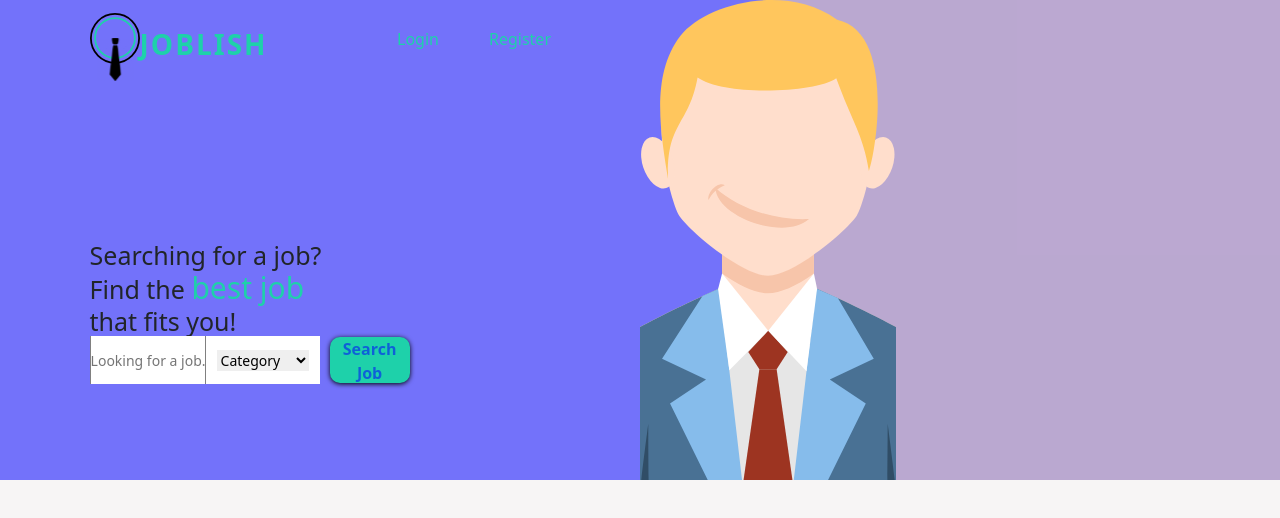
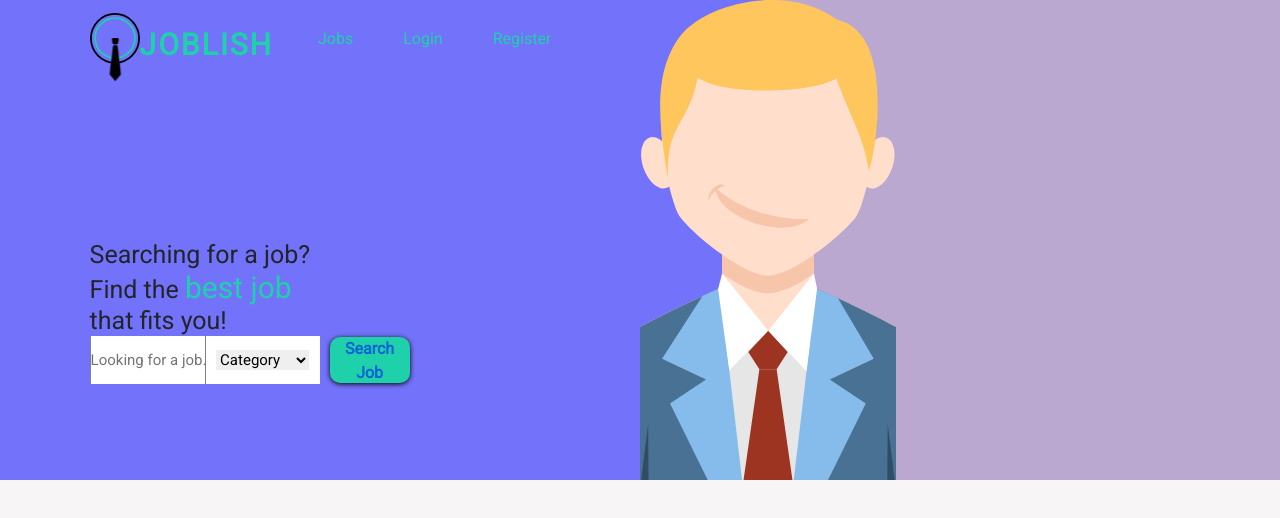
Before and after one commit to SabrinaStaicu/joblish-frontend, a React (Create React App) app: page / in a window 1280 px wide. Shown: the top 518 px of the page. Built offline with nearby package versions, Linux system fonts and the light colour scheme.

Commit message:
font change

```diff
--- a/src/App.css
+++ b/src/App.css
@@ -1,8 +1,11 @@
+@import url('https://fonts.googleapis.com/css2?family=Roboto&display=swap');
+
 * {
+  font-family: 'Roboto', sans-serif;
   box-sizing: border-box;
   margin: 0;
   padding: 0;
-  font-size: 14px;
+  font-size: 15px;
 }
 
 header {
--- a/src/components/main/NavBar.js
+++ b/src/components/main/NavBar.js
@@ -42,7 +42,7 @@ const NavBar = ({ color, homePosition }) => {
     const loggedIn = !!(localStorage.getItem("joblishUser"))
 
     return (
-        <nav style={{backgroundColor:"" + stickyColor, position:"" + position, zIndex:"3", borderBottom: (stickyColor !== "transparent" ? "1px solid purple" : "none") }}>
+        <nav style={{backgroundColor:"" + stickyColor, position:"" + position, zIndex:"3"/*, borderBottom: (stickyColor !== "transparent" ? "1px solid purple" : "none")*/ }}>
         <div className="logo">
         <Link to="/" style={{display:"inline-block"}}><img src={logo} style={{zIndex:"2", width:"50px",display:"inline-block"}}  alt="logo image"/>joblish</Link>
         </div>
@@ -58,6 +58,7 @@ const NavBar = ({ color, homePosition }) => {
                     </ul>
                 ) : (
                     <ul>
+                        <li><Link to="/jobs">Jobs</Link></li>
                         <li><Link to="/login">Login</Link></li>
                         <li><Link to="/register">Register</Link></li>
                     </ul>
```
